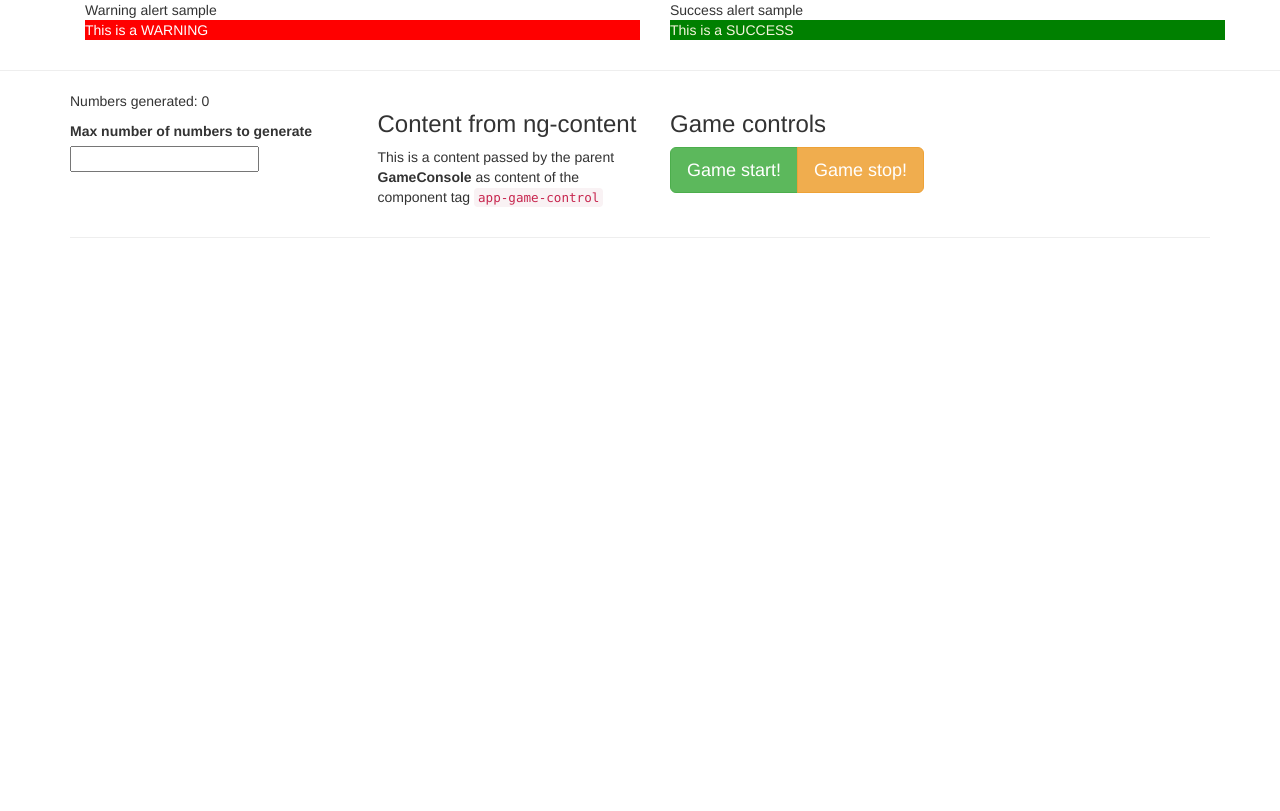
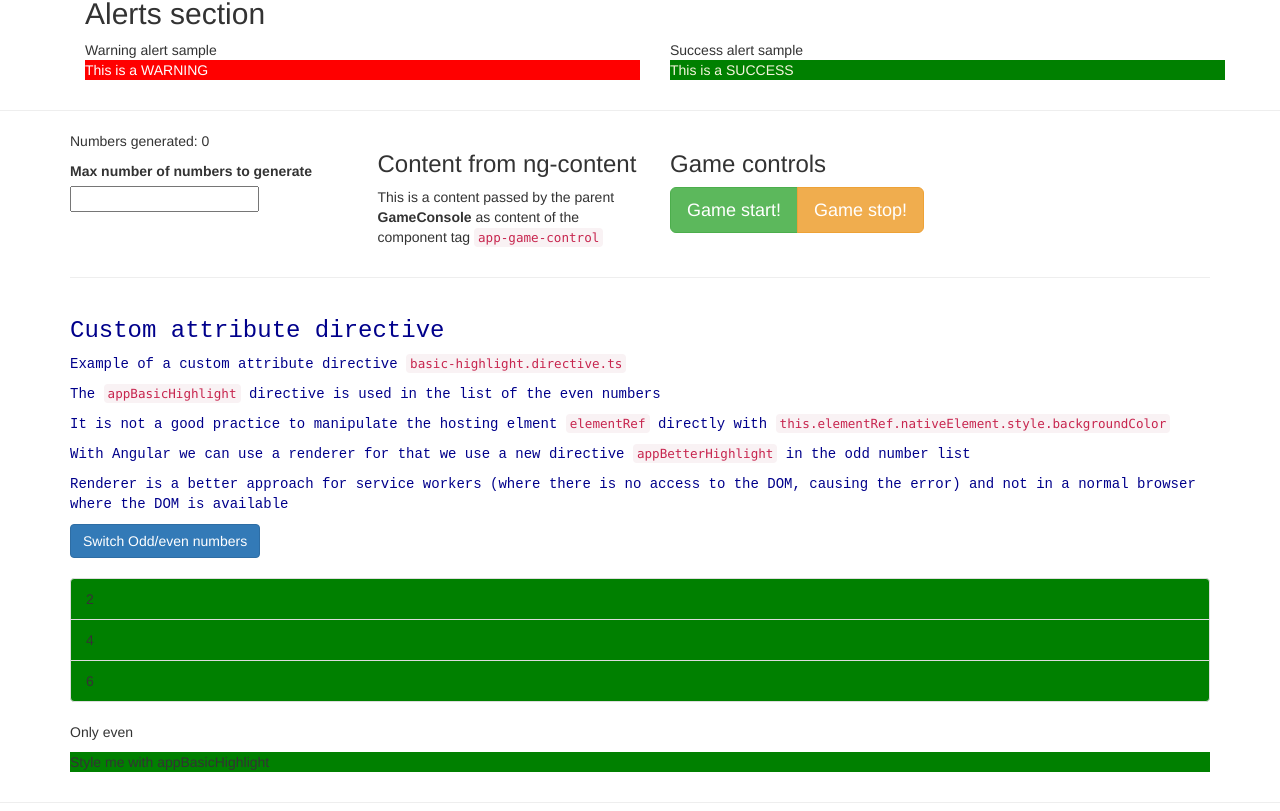
Before and after one commit to apedano/angular-tutorial, an Angular app: page / in a window 1280 px wide. Shown: the part 1559-2370 px from the top of the page. Before the commit the page ends 1817 px from the top, so only its background shows below. Built offline with nearby package versions, Linux system fonts and the light colour scheme.

Commit message:
Added custom attribute directive using renderer

```diff
--- a/src/app/app.component.html
+++ b/src/app/app.component.html
@@ -14,3 +14,5 @@
 </div>
 <hr>
 <app-game-console></app-game-console>
+<app-custom-attr-directive></app-custom-attr-directive>
+<hr>
--- a/src/app/app.module.ts
+++ b/src/app/app.module.ts
@@ -11,13 +11,19 @@ import { WarningComponent } from './warning/warning.component';
 import { GameControlComponent } from './game-control/game-control.component';
 import { GeneratedNumberComponent } from './game-control/generated-number/generated-number.component';
 import { GameConsoleComponent } from './game-console/game-console.component';
+import { CustomAttrDirectiveComponent } from './custom-attr-directive/custom-attr-directive.component';
+import { BasicHighlightDirective } from './custom-attr-directive/basic-highlight/basic-highlight.directive';
+import { BetterHighlightDirective } from './custom-attr-directive/better-highlight/better-highlight.directive';
 
 @NgModule({
   declarations: [
     AppComponent,
     ServerComponent, ServersComponent,
     WarningComponent, SuccessComponent,
-    AlertsComponent, GameControlComponent, GeneratedNumberComponent, GameConsoleComponent
+    AlertsComponent, GameControlComponent, GeneratedNumberComponent, GameConsoleComponent,
+    CustomAttrDirectiveComponent,
+    BasicHighlightDirective,
+    BetterHighlightDirective
   ],
   imports: [
     BrowserModule, FormsModule
--- /dev/null
+++ b/src/app/custom-attr-directive/basic-highlight/basic-highlight.directive.ts
@@ -0,0 +1,19 @@
+import { Directive, ElementRef, OnInit } from "@angular/core";
+
+@Directive({
+    selector: '[appBasicHighlight]', //used as an attribute decorator
+})
+export class BasicHighlightDirective implements OnInit{
+    //inject the hosting element in the constructor ElementRef
+    constructor(private elementRef: ElementRef) {
+
+    }
+
+    ngOnInit() {
+        //not a good practice to manipulate the element directly
+        //better use a renderer
+        this.elementRef.nativeElement.style.backgroundColor = 'green';
+    }
+
+
+}
--- /dev/null
+++ b/src/app/custom-attr-directive/better-highlight/better-highlight.directive.ts
@@ -0,0 +1,19 @@
+import { Directive, ElementRef, OnInit, Renderer2 } from '@angular/core';
+
+@Directive({
+  selector: '[appBetterHighlight]'
+})
+export class BetterHighlightDirective implements OnInit{
+
+  constructor(private rendererer: Renderer2, private elementRef: ElementRef) { }
+
+  ngOnInit(): void {
+    console.log('in BetterHighlightDirective');
+    this.rendererer.setStyle(
+      this.elementRef.nativeElement,
+      'background-color',
+      'red'
+      );
+  }
+
+}
--- /dev/null
+++ b/src/app/custom-attr-directive/custom-attr-directive.component.css
@@ -0,0 +1,7 @@
+.odd {
+    background-color: aqua;
+}
+
+.even {
+    background-color: yellow;
+}
--- /dev/null
+++ b/src/app/custom-attr-directive/custom-attr-directive.component.html
@@ -0,0 +1,37 @@
+<div class="container">
+    <div class="row">
+        <div class="col-xs-12 notes">
+            <h3>Custom attribute directive</h3>
+            <p>Example of a custom attribute directive <code>basic-highlight.directive.ts</code></p>
+            <p>The <code>appBasicHighlight</code> directive is used in the list of the even numbers</p>
+            <p>It is not a good practice to manipulate the hosting elment <code>elementRef</code> directly with <code>this.elementRef.nativeElement.style.backgroundColor</code></p>
+            <p>With Angular we can use a renderer for that we use a new directive <code>appBetterHighlight</code> in the odd number list</p>
+            <p>Renderer is a better approach for service workers (where there is no access to the DOM, causing the error) and not in a normal browser where the DOM is available </p>
+        </div>
+    </div>
+    <div class="row">
+      <div class="col-xs-12">
+        <button
+          class="btn btn-primary"
+          (click)="onlyOdd = !onlyOdd">Switch Odd/even numbers</button>
+        <br><br>
+        <ul *ngIf="onlyOdd" class="list-group">
+          <li appBetterHighlight *ngFor="let odd of oddNumbers"
+            class="list-group-item"> {{odd}}
+          </li>
+        </ul>
+        <ul *ngIf="!onlyOdd" class="list-group">
+            <li appBasicHighlight *ngFor="let even of evenNumbers"
+              class="list-group-item"> {{even}}
+            </li>
+          </ul>
+        <ng-template *ngIf="onlyOdd===true; else onlyEven">
+          <p>Only odd</p>
+        </ng-template>
+        <ng-template #onlyEven>
+            <p>Only even</p>
+        </ng-template>
+        <p appBasicHighlight>Style me with appBasicHighlight</p>
+      </div>
+    </div>
+  </div>
--- /dev/null
+++ b/src/app/custom-attr-directive/custom-attr-directive.component.ts
@@ -0,0 +1,20 @@
+import { Component, OnInit } from '@angular/core';
+
+@Component({
+  selector: 'app-custom-attr-directive',
+  templateUrl: './custom-attr-directive.component.html',
+  styleUrls: ['./custom-attr-directive.component.css']
+})
+export class CustomAttrDirectiveComponent implements OnInit {
+
+  constructor() { }
+
+  ngOnInit(): void {
+  }
+
+  numbers = [1, 2, 3, 4, 5];
+  oddNumbers = [1, 3, 5];
+  evenNumbers = [2,4,6];
+  onlyOdd = false;
+
+}
--- a/src/styles.css
+++ b/src/styles.css
@@ -1 +1,5 @@
 /* You can add global styles to this file, and also import other style files */
+.notes {
+    color: darkblue;
+    font-family: 'Courier New', Courier, monospace;
+}
```
Also changed, not shown: src/app/app.component.css (line endings or trailing spaces).
